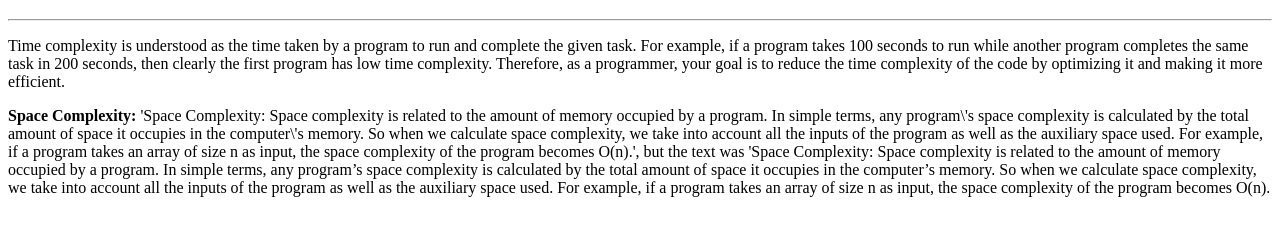
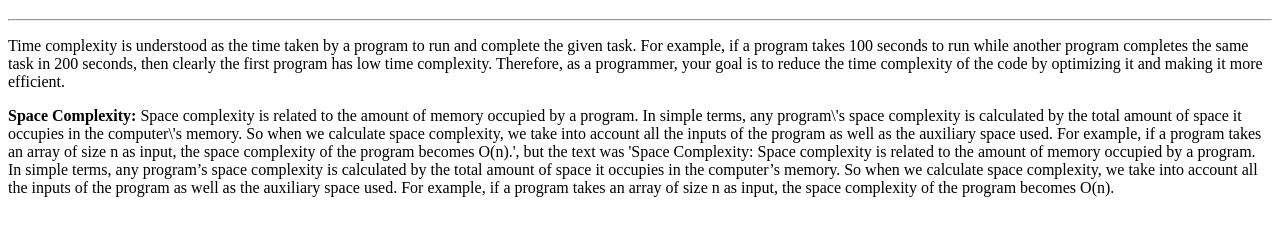
Before and after one commit to acciojob/time-and-space-complexity-ChumkiChakraborty, a website: page main.html in a window 1280 px wide. Shown: the part 61-296 px from the top of the page. Drawn offline with Linux system fonts and the light colour scheme.

Commit message:
created a submission

```diff
--- a/main.html
+++ b/main.html
@@ -12,7 +12,7 @@
 
 	<p>Time complexity is understood as the time taken by a program to run and complete the given task. For example, if a program takes 100 seconds to run while another program completes the same task in 200 seconds, then clearly the first program has low time complexity. Therefore, as a programmer, your goal is to reduce the time complexity of the code by optimizing it and making it more efficient.</p>
 
-	<p><b>Space Complexity:</b> 'Space Complexity: Space complexity is related to the amount of memory occupied by a program. In simple terms, any program\'s space complexity is calculated by the total amount of space it occupies in the computer\'s memory. So when we calculate space complexity, we take into account all the inputs of the program as well as the auxiliary space used. For example, if a program takes an array of size n as input, the space complexity of the program becomes O(n).', but the text was 'Space Complexity: Space complexity is related to the amount of memory occupied by a program. In simple terms, any program’s space complexity is calculated by the total amount of space it occupies in the computer’s memory. So when we calculate space complexity, we take into account all the inputs of the program as well as the auxiliary space used. For example, if a program takes an array of size n as input, the space complexity of the program becomes O(n).</p>
+	<p><b>Space Complexity:</b> Space complexity is related to the amount of memory occupied by a program. In simple terms, any program\'s space complexity is calculated by the total amount of space it occupies in the computer\'s memory. So when we calculate space complexity, we take into account all the inputs of the program as well as the auxiliary space used. For example, if a program takes an array of size n as input, the space complexity of the program becomes O(n).', but the text was 'Space Complexity: Space complexity is related to the amount of memory occupied by a program. In simple terms, any program’s space complexity is calculated by the total amount of space it occupies in the computer’s memory. So when we calculate space complexity, we take into account all the inputs of the program as well as the auxiliary space used. For example, if a program takes an array of size n as input, the space complexity of the program becomes O(n).</p>
     <script type="text/javascript" src="./script.js">
 </script>
 
```
